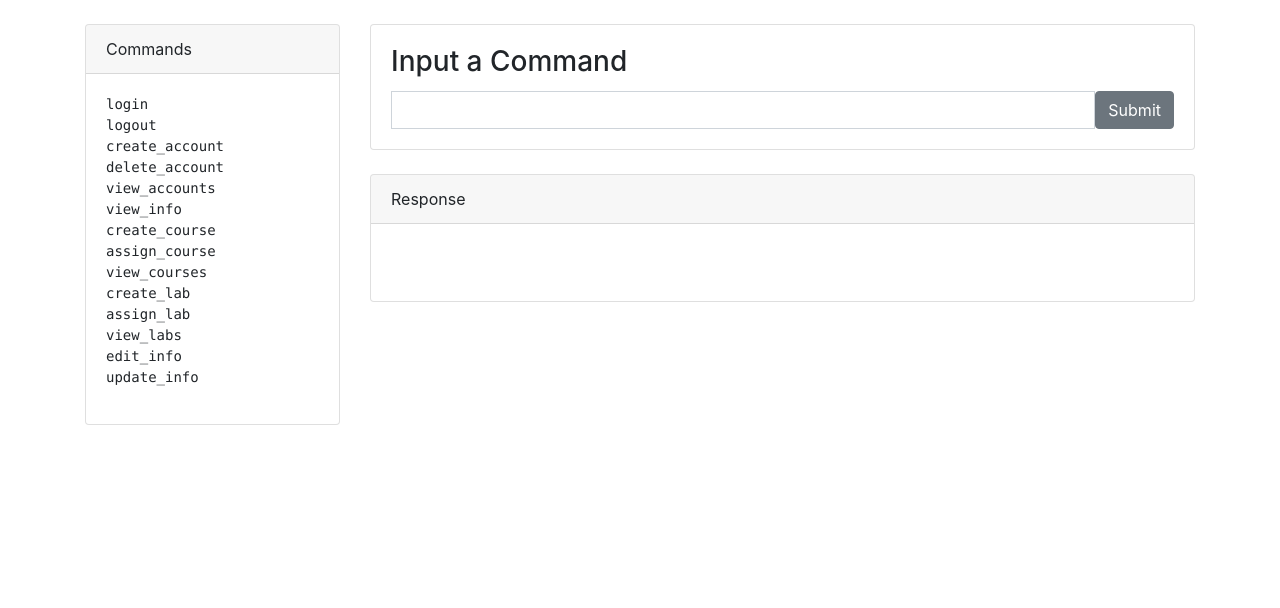
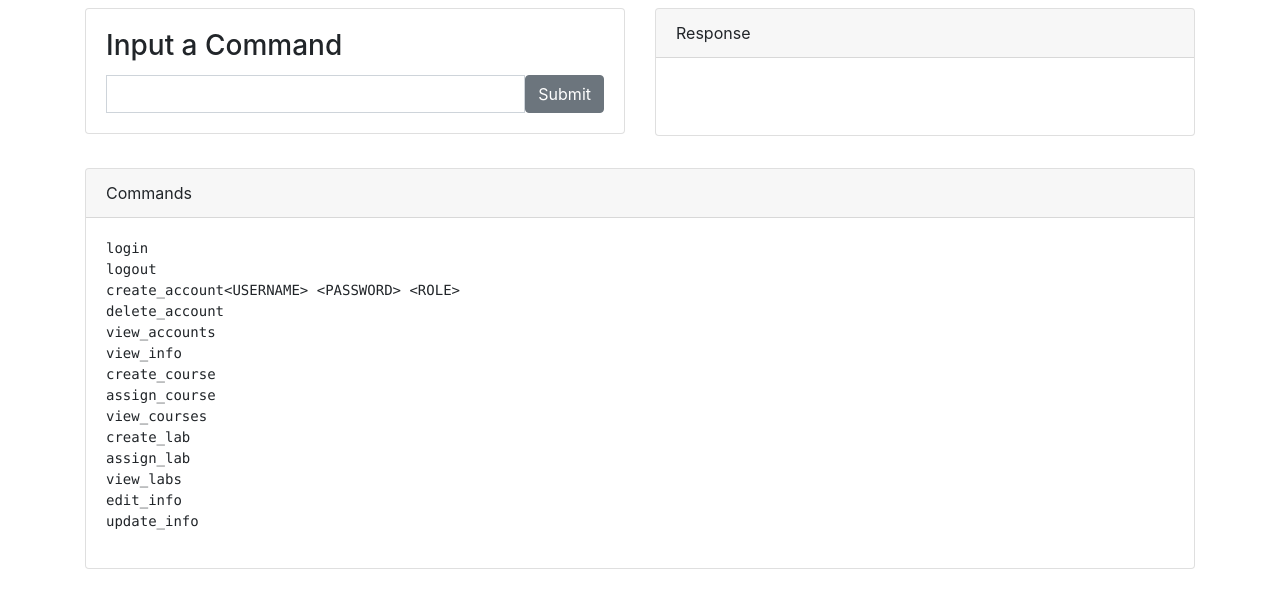
Before and after one commit to adkanyer/CS361Django, a Django app: page / in a window 1280 px wide. Shown: the part 72-680 px from the top of the page. Run offline with Django 3.2, Linux system fonts and the light colour scheme; data that the repository does not hold is empty; some libraries are stand-ins or nearby versions.

Commit message:
Fixed my screw-up

```diff
--- a/TaApp/views.py
+++ b/TaApp/views.py
@@ -33,4 +33,6 @@ class Home(View):
         response = self.ui.command(request.POST["command"])
         user = self.environ.database.get_logged_in()
 
+        command_list = ""
+
         return render(request, "main/index.html", {"user": user, "response": response, "message": self.environ.message, "commands": command_list})
--- a/TaCLI/Components/AccountCommands.py
+++ b/TaCLI/Components/AccountCommands.py
@@ -12,7 +12,7 @@ class CreateAccount(Command.Command):
     """
 
     def get_usage(self):
-        return ""
+        return "<USERNAME> <PASSWORD> <ROLE>"
 
     def action(self, args):
         if self.environment.user is None:
--- a/templates/main/index.html
+++ b/templates/main/index.html
@@ -19,15 +19,8 @@
     <div class="container">
 
         <div class="row">
-            <div class="col-lg-3">
-                <div class="card card-outline-secondary my-4">
-                    <div class="card-header">Commands</div>
-                    <div class="card-body"><pre>{{ commands }}</pre></div>
-                </div>
-            </div>
-
-            <div class="col-lg-9">
-                <div class="card mt-4">
+            <div class="col-lg-6">
+                <div class="card mt-2">
                     <div class="card-body">
                         <h3 class="card-title">Input a Command</h3>
                         <form method="post" action="/" class="input-group">
@@ -39,14 +32,23 @@
                         </form>
                     </div>
                 </div>
+            </div>
 
-                <div class="card card-outline-secondary my-4">
+             <div class="col-lg-6">
+                <div class="card card-outline-secondary my-2">
                     <div class="card-header">Response</div>
                     <div class="card-body">
                         <pre>{{ response }}<br>{{ message }}</pre>
                     </div>
                 </div>
             </div>
+
+                 <div class="col">
+                     <div class="card card-outline-secondary my-4">
+                         <div class="card-header">Commands</div>
+                         <div class="card-body"><pre>{{ commands }}</pre></div>
+                     </div>
+                 </div>
         </div>
     </div>
 {% endblock content %}
```
